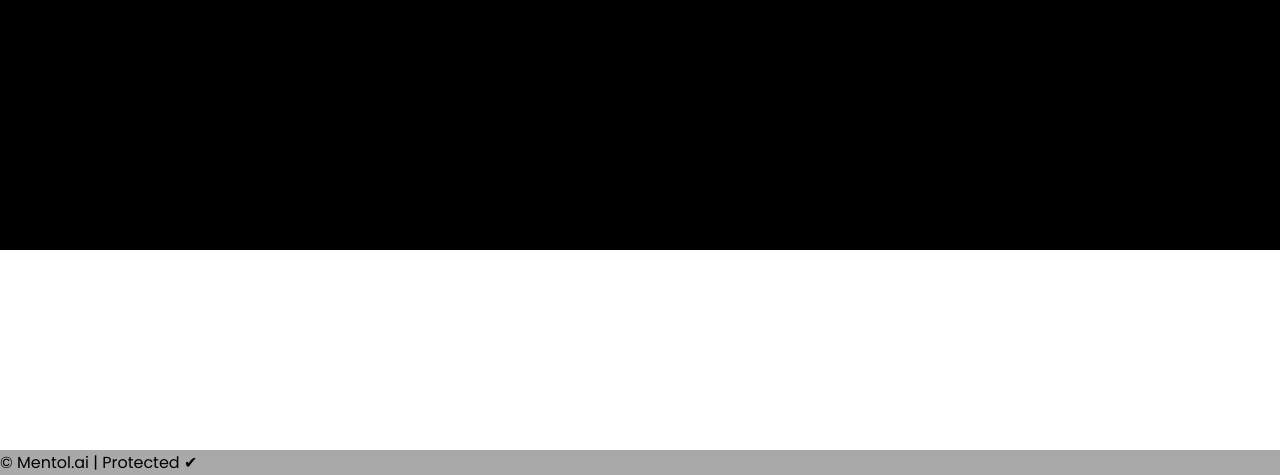
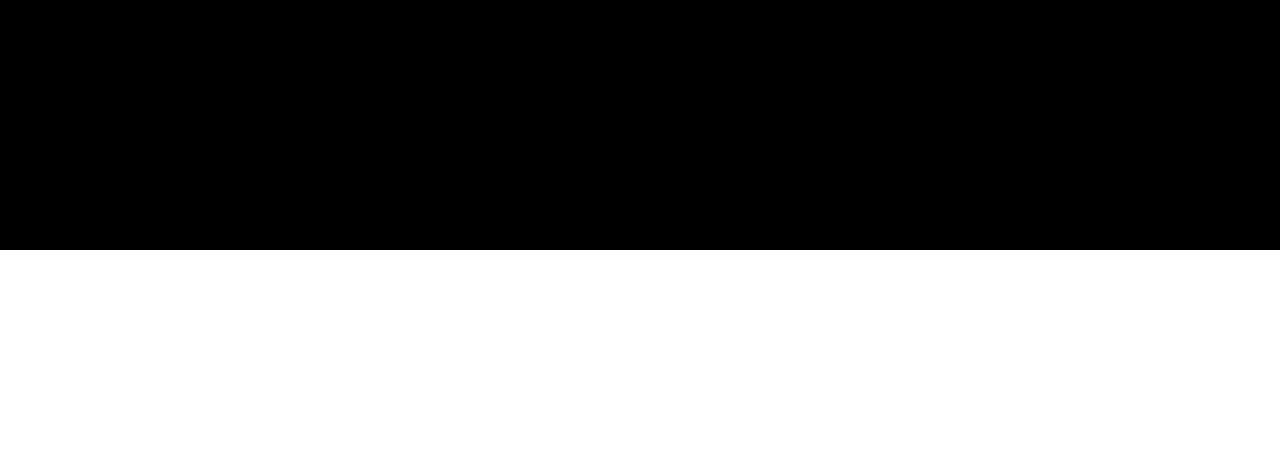
Before and after one commit to lerehere/sp27, a plain HTML site: page index.html in a window 1280 px wide. Shown: the part 550-1025 px from the top of the page. Drawn offline with Linux system fonts and the light colour scheme.

Commit message:
Update style.css

```diff
--- a/style.css
+++ b/style.css
@@ -133,5 +133,6 @@ nav .menu{
 .footer{
   margin-top: 200px;
   width: 100%;
-  background: darkgray;
+  color: white;
+  text-align: center;
 }
```
